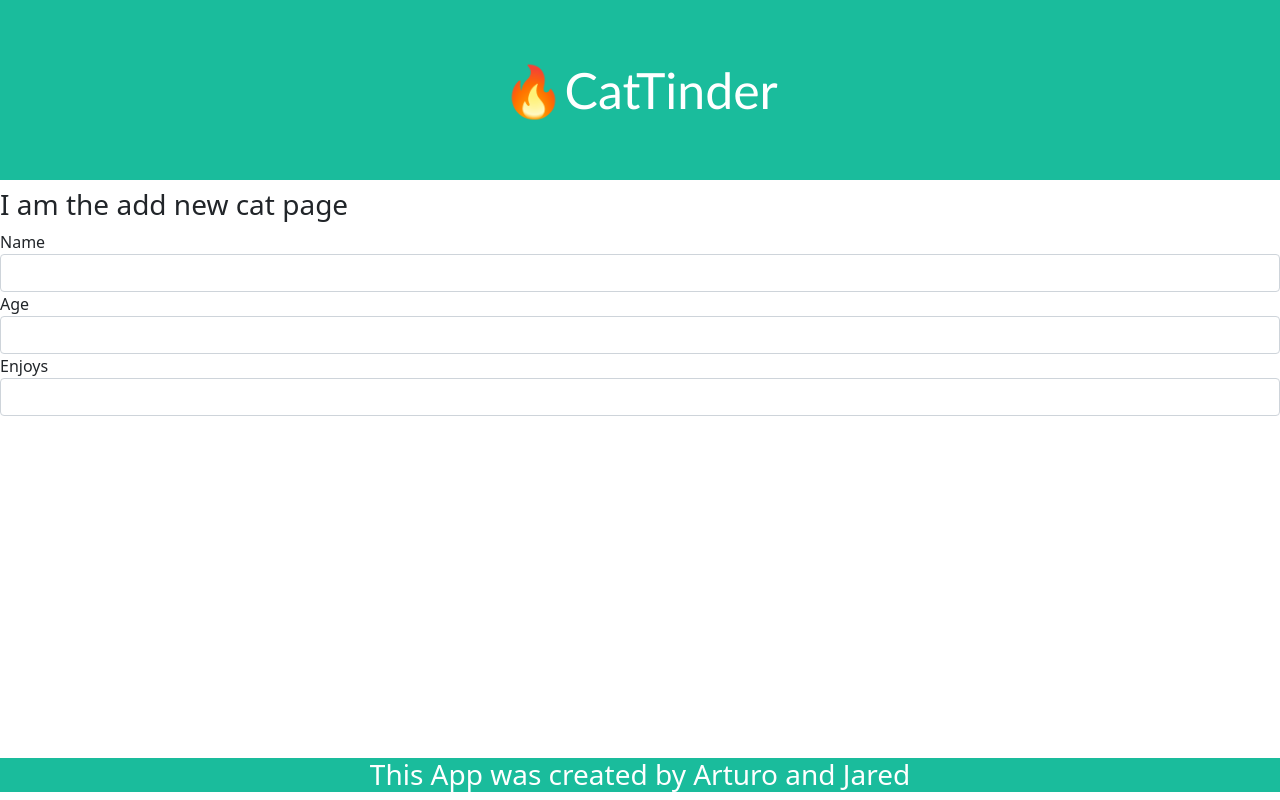
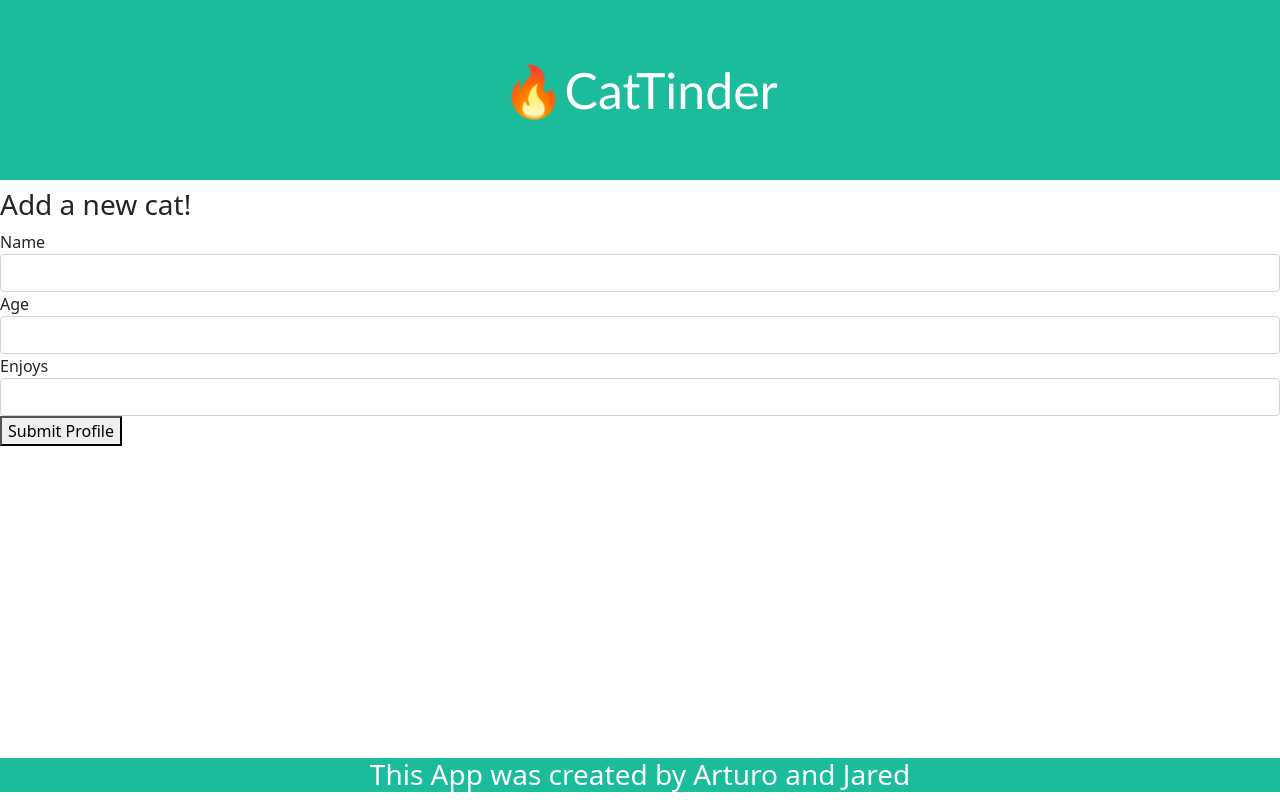
Before and after one commit to learn-academy-2021-charlie/cat-tinder-frontend-jared-and-arturo, a React (Create React App) app: page /catnew in a window 1280 px wide. Built offline with nearby package versions, Linux system fonts and the light colour scheme.

Commit message:
implemented handlesubmit and redirect after submit

```diff
--- a/src/App.js
+++ b/src/App.js
@@ -7,7 +7,7 @@ import CatNew from './pages/CatNew';
 import CatShow from './pages/CatShow';
 import Home from './pages/Home';
 import NotFound from './pages/NotFound';
-import React, {Component} from 'react'
+import React, {Component} from 'react';
 
 
 import {
@@ -15,16 +15,19 @@ import {
    Route,
    Switch
   } from 'react-router-dom'
-  import cats from './mockCats.js'
+import cats from './mockCats.js'
 
 class App extends Component {
   constructor(props){
     super(props)
     this.state = {
         cats: cats
-      }
     }
+  }
 
+  createNewCat = (newCat) => {
+    console.log(newCat)
+  }
 
 render() {
   return (
@@ -42,13 +45,16 @@ render() {
         }} />
 
         <Route path= "/catedit" component = {CatEdit} />
-        <Route path= "/catnew" component = {CatNew}/>
+        <Route
+          path= "/catnew"
+          render = {
+            (props) => <CatNew createNewCat={ this.createNewCat}/>
+            }
+        />
         <Route component= {NotFound}/>
       </Switch>
-
       <Footer />
     </Router>
-
   );
 }
 }
--- a/src/pages/CatNew.js
+++ b/src/pages/CatNew.js
@@ -1,5 +1,6 @@
 import React, { Component } from 'react';
 import { Form, FormGroup, Input, Label } from 'reactstrap';
+import { Redirect } from 'react-router-dom'
 
 class CatNew extends Component {
   constructor(props){
@@ -9,36 +10,49 @@ class CatNew extends Component {
         name: '',
         age: '',
         enjoys: ''
-      }
+      },
+      submitted: false
     }
   }
 
   handleChange = (e) => {
-    console.log(e.target.value)
-    // let {form } = this.state
-    // form[e.target.name] = e.target.value
-    // this.setState({ form: form })
+    let {form } = this.state
+    form[e.target.name] = e.target.value
+    this.setState({ form: form })
+  }
+
+  handleSubmit = () => {
+    this.props.createNewCat(this.state.form)
+    this.setState({submitted:true})
   }
 
   render() {
     console.log(this.state.form)
     return (
       <>
-        <h3>I am the add new cat page</h3>
+        <h3>Add a new cat!</h3>
         <Form>
          <FormGroup>
            <Label>Name</Label>
-           <Input type="text" name="name" onChange={ this.handleChange }/>
+           <Input type="text" name="name" value={this.state.form.name} onChange={ this.handleChange }/>
          </FormGroup>
          <FormGroup>
            <Label>Age</Label>
-           <Input type="text" name="age" onChange={ this.handleChange }/>
+           <Input type="text" name="age" value={this.state.form.age} onChange={ this.handleChange }/>
          </FormGroup>
          <FormGroup>
            <Label>Enjoys</Label>
-           <Input type="text" name="enjoys" onChange={ this.handleChange }/>
+           <Input type="text" name="enjoys" value={this.state.form.enjoys} onChange={ this.handleChange }/>
          </FormGroup>
         </Form>
+        <button
+          type="submit"
+          value=""
+          onClick={ this.handleSubmit }
+        >
+        Submit Profile
+        </button>
+        {this.state.submitted && <Redirect to='/catindex' />}
       </>
     )
   }
```
